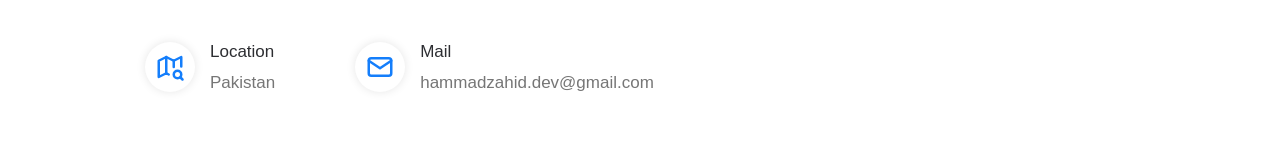
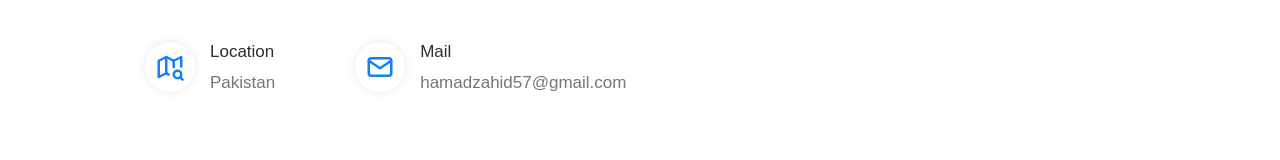
Before and after one commit to hammadzahid52/portfolio, a React (Vite) app: page / in a window 1280 px wide. Shown: the part 3858-4018 px from the top of the page. Built offline with nearby package versions, Linux system fonts and the light colour scheme.

Commit message:
Update Contact.jsx

```diff
--- a/src/Components/Contact.jsx
+++ b/src/Components/Contact.jsx
@@ -27,8 +27,8 @@ function Contact() {
                 </span>
                 <div className="contact__info">
                   <h3>Mail</h3>
-                  <a href="mailto:hammadzahid.dev@gmail.com">
-                   hammadzahid.dev@gmail.com
+                  <a href="mailto:hamadzahid57@gmail.com">
+                   hamadzahid57@gmail.com
                   </a>
                 </div>
               </div>
```
